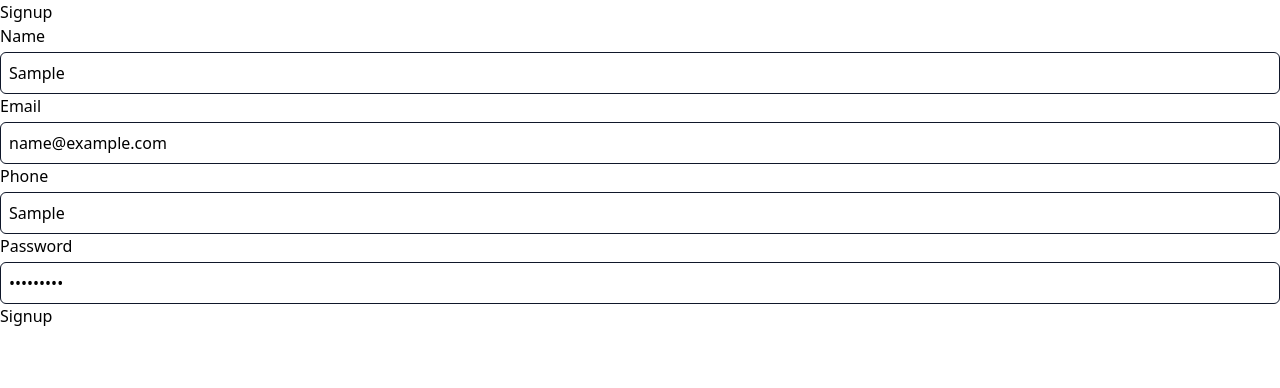
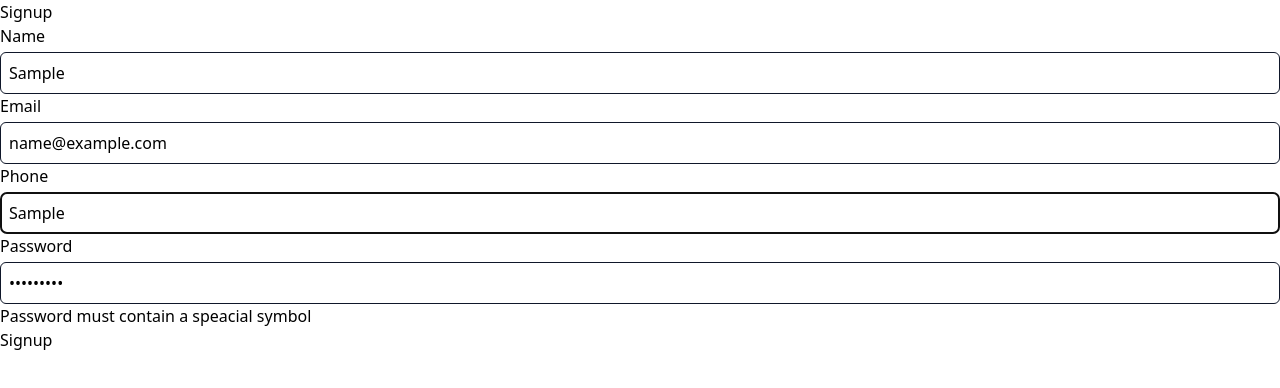
Before and after one commit to riteshpatidar08/TR-2-PRO, a React (Vite) app in the folder frontend/: page /register in a window 1280 px wide. Both pictures are taken after typing "Sample", "name@example.com", "Sample", "Sample123" into the empty fields and a click on the button "Signup". Shown: the top 388 px of the page. Built offline with nearby package versions, Linux system fonts and the light colour scheme.

Commit message:
updatedCode

```diff
--- a/frontend/package.json
+++ b/frontend/package.json
@@ -10,10 +10,12 @@
     "preview": "vite preview"
   },
   "dependencies": {
+    "@hookform/resolvers": "^3.9.0",
     "react": "^18.3.1",
     "react-dom": "^18.3.1",
     "react-hook-form": "^7.53.0",
-    "react-router-dom": "^6.26.2"
+    "react-router-dom": "^6.26.2",
+    "zod": "^3.23.8"
   },
   "devDependencies": {
     "@eslint/js": "^9.9.0",
--- a/frontend/src/pages/Signup.jsx
+++ b/frontend/src/pages/Signup.jsx
@@ -1,9 +1,26 @@
 import React from 'react';
 import { useForm } from 'react-hook-form';
 
+import { zodResolver } from '@hookform/resolvers/zod';
+import { z } from "zod";
+
+const schema = z.object({
+    name : z.string().min(1, "Name is Required").max(40, "Name can not exceed 40 characters") ,
+    email : z.string().email("Email is requied"),
+    phone : z.string().min(10 , "Phone is required") ,
+    password : z.string().min(8, "Password is too short").regex(/[0-9]/,"Password must contain a Number").regex(/[a-z]/ , "Password must have one lowercase").regex(/[A-Z]/,
+    "Password must contain uppercase").regex(/[/W]/,"Password must contain a speacial symbol")
+
+
+})
+
 function Signup() {
   console.log(useForm());
-  const { handleSubmit, register } = useForm();
+  const { handleSubmit, register ,formState:{errors} } = useForm({
+    resolver : zodResolver(schema)
+  });
+
+  console.log(errors)
 
   const onSubmit = (data) => {
     console.log(data);
@@ -22,7 +39,7 @@ function Signup() {
           <input
             className="input_field"
             type="text"
-            {...register('name')}
+            {...register('name',{ required: true, maxLength: 20 })}
           />
           <label className="block" htmlFor="Name">
             Email
@@ -48,6 +65,7 @@ function Signup() {
             type="password"
             {...register('password')}
           />
+          {errors.password && <p className='text-red-500 font-semibold'>{errors.password.message}</p>}
           <button
             className="bg-blue-500 px-8 py-2 rounded-md w-full mt-3 text-white"
             type="submit"
@@ -61,3 +79,6 @@ function Signup() {
 }
 
 export default Signup;
+
+
+//resolvers will convert the zod schema validation into react-hook-form validation
```
Also changed, not shown: 1 other file (tests, documents, lock files or other folders).
